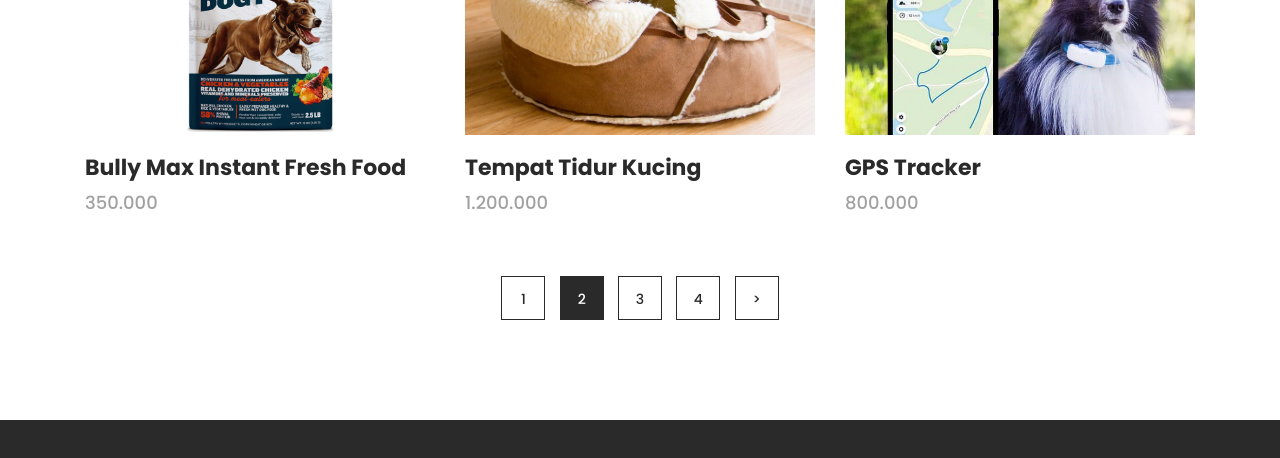
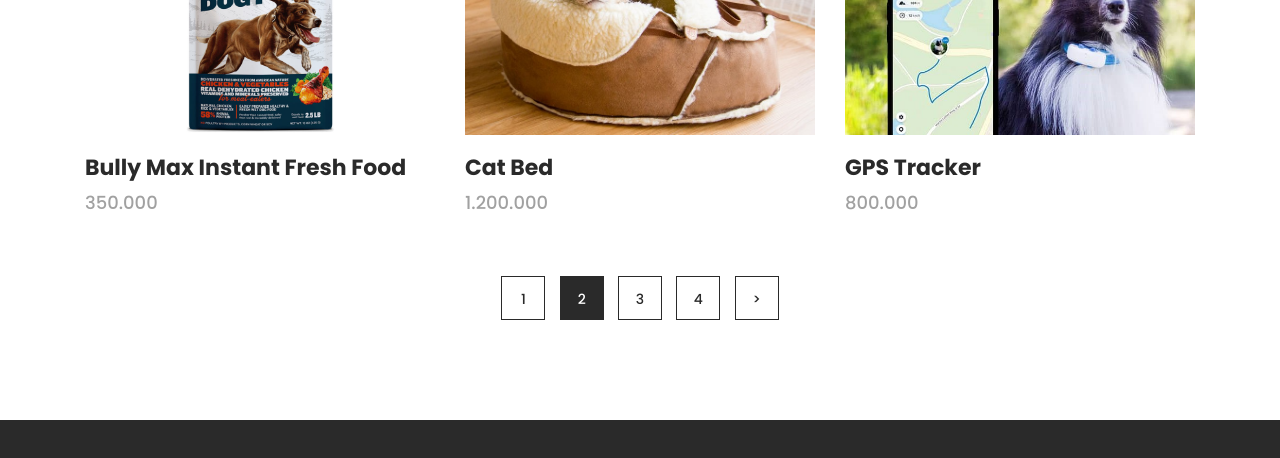
Before and after one commit to jfl14/ProjectSE, a plain HTML site: page products.html in a window 1280 px wide. Shown: the part 1031-1489 px from the top of the page. Drawn offline with Linux system fonts and the light colour scheme.

Commit message:
Update products.html

```diff
--- a/products.html
+++ b/products.html
@@ -182,7 +182,7 @@
                             <img src="assets/images/Cat Bed.jpg" alt="">
                         </div>
                         <div class="down-content">
-                            <h4>Tempat Tidur Kucing</h4>
+                            <h4>Cat Bed</h4>
                             <span>1.200.000</span>
                         </div>
                     </div>
```
